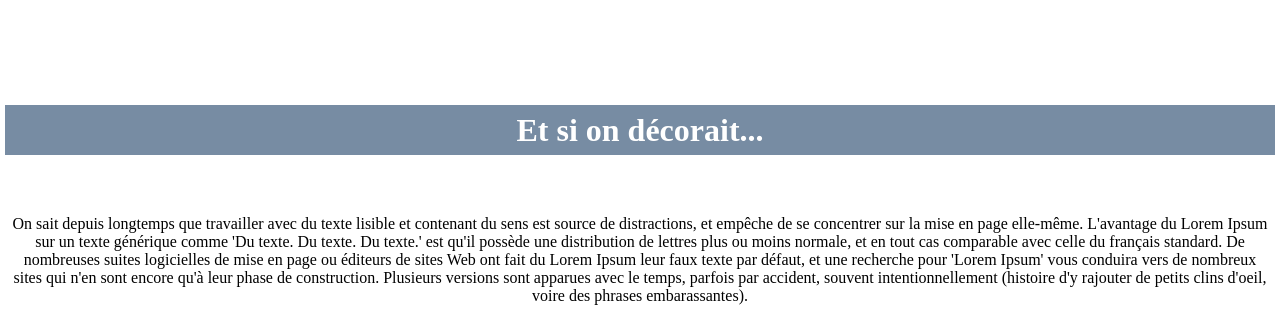
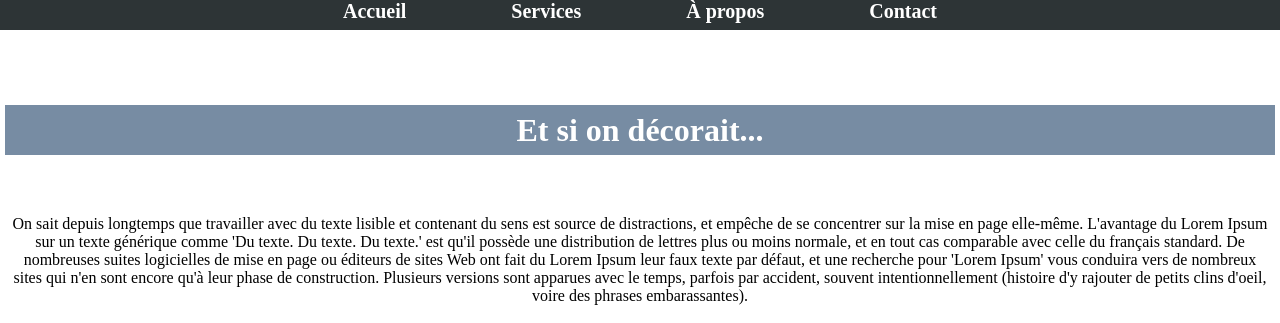
Before and after one commit to IndraSebeloue/HTML_WORK, a PHP site: page / in a window 1280 px wide. Shown: the top 323 px of the page. Run offline with PHP 8.4, Linux system fonts and the light colour scheme.

Commit message:
Modifier avec menu

```diff
--- a/css/style.css
+++ b/css/style.css
@@ -1,5 +1,28 @@
 body {
 	margin: 0;
+}
+
+#nav {
+	position: fixed;
+	width: 100%;
+	height: 30px;
+	padding: 0; margin: 0;
+	color: #FFFFFF;
+	background-color: #2d3436;
+	text-align: center;
+	font-weight: bold;
+	font-size: 20px;
+}
+#nav li {
+	display: inline;
+	list-style: none; /* nécessaire pour IE7 */
+}
+
+#nav a {
+	display:inline-block;
+	margin: 0 50px;
+	color: #FFFFFF;
+	text-decoration: none;
 }
 
 .container {
--- a/index.html
+++ b/index.html
@@ -7,9 +7,14 @@
 </head>
 <body>
 
+  <ul id="nav">
+  	<li><a href="#">Accueil</a></li>
+  	<li><a href="#">Services</a></li>
+  	<li><a href="#">À propos</a></li>
+  	<li><a href="#">Contact</a></li>
+  </ul>
+
 <div class="container">
-
-  <!-- Créer header figé en haut -->
 
   <div class="container-intro">
   	<h1>Et si on décorait...</h1>
```
